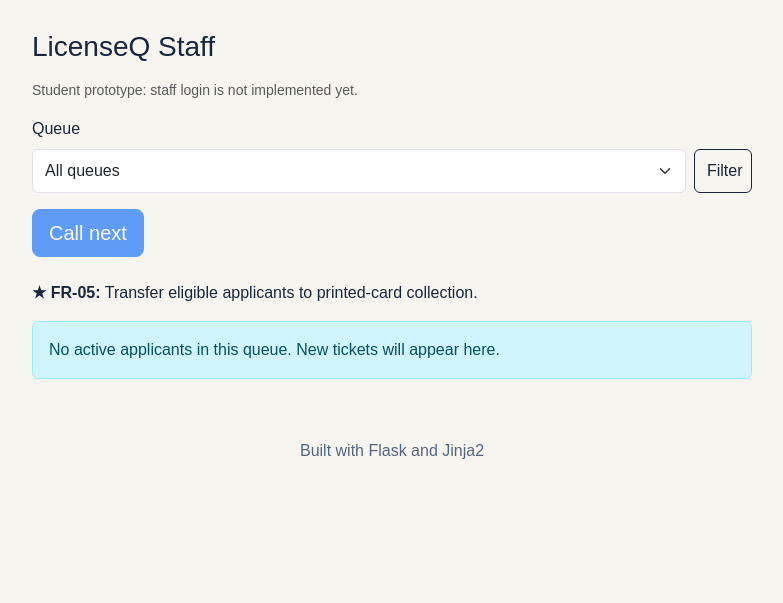
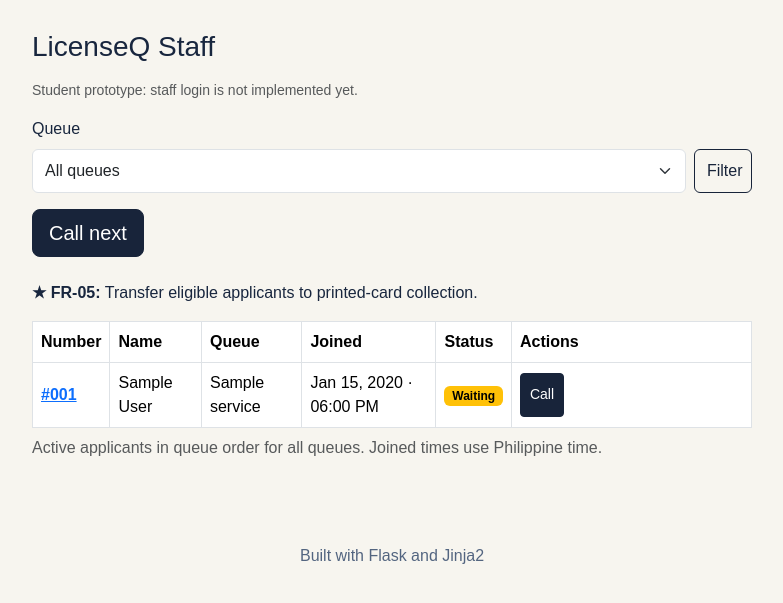
Before and after one commit to gaynethacol/CCC181, a Flask app: page /staff in a window 1280 px wide. Shown: the part 102-705 px from the top of the page, without its empty margins (248-1031 px from the left). Run offline with Flask 3, Linux system fonts and the light colour scheme; tables that the repository leaves empty hold one stand-in row (values such as "Sample post"); parts of the project's set-up code (start-up, migrations or seed data) failed here and were passed over.

Commit message:
Store queue tickets and staff actions in PostgreSQL (#3)

```diff
--- a/app.py
+++ b/app.py
@@ -1,13 +1,18 @@
-"""LicenseQ: a student driver's licensing queue prototype."""
+"""LicenseQ: a driver's licensing queue prototype."""
 
 import os
+from datetime import datetime, timezone
+from zoneinfo import ZoneInfo
 
 from dotenv import load_dotenv
 from flask import (
     Flask, abort, flash, redirect,
-    render_template, request, url_for
+    render_template, request, url_for,
 )
 from flask_migrate import Migrate
+from sqlalchemy import and_, func, or_, select
+from sqlalchemy.exc import IntegrityError
+from sqlalchemy.orm import joinedload
 
 from models import db, User, Service, Ticket
 
@@ -24,37 +29,24 @@ db.init_app(app)
 migrate = Migrate(app, db)
 
 
-# Temporary sample services until the database migration is complete.
-SERVICES = [
-    {"id": 1, "name": "Application and Testing"},
-    {"id": 2, "name": "Printed-Card Collection"},
-]
+@app.template_filter("manila_time")
+def manila_time(value):
+    if value is None:
+        return "—"
 
-# Temporary in-memory tickets; database storage comes in a later step.
-TICKETS = []
+    return value.astimezone(
+        ZoneInfo("Asia/Manila")
+    ).strftime("%b %d, %Y · %I:%M %p")
 
 
-def queue_order(item):
-    return item.get("queue_order", item["number"])
-
-
-def next_queue_order():
-    return max(
-        (queue_order(item) for item in TICKETS),
-        default=0,
-    ) + 1
+def all_services():
+    return db.session.scalars(
+        select(Service).order_by(Service.id)
+    ).all()
 
 
 def find_ticket(ticket_id):
-    current = next(
-        (item for item in TICKETS if item["number"] == ticket_id),
-        None,
-    )
-
-    if current is None:
-        abort(404)
-
-    return current
+    return db.get_or_404(Ticket, ticket_id)
 
 
 def selected_service(raw_value):
@@ -66,26 +58,79 @@ def selected_service(raw_value):
     except (TypeError, ValueError):
         abort(400)
 
-    if service_id not in [service["id"] for service in SERVICES]:
+    if db.session.get(Service, service_id) is None:
         abort(400)
 
     return service_id
 
 
 def people_ahead(current):
-    return sum(
-        1 for item in TICKETS
-        if item["service_id"] == current["service_id"]
-        and item["status"] == "waiting"
-        and queue_order(item) < queue_order(current)
+    return db.session.scalar(
+        select(func.count(Ticket.id)).where(
+            Ticket.service_id == current.service_id,
+            Ticket.status == "waiting",
+            or_(
+                Ticket.queued_at < current.queued_at,
+                and_(
+                    Ticket.queued_at == current.queued_at,
+                    Ticket.id < current.id,
+                ),
+            ),
+        )
     )
 
 
-def ticket_service(current):
-    return next(
-        service for service in SERVICES
-        if service["id"] == current["service_id"]
+def first_waiting(service_id=None):
+    statement = select(Ticket).where(
+        Ticket.status == "waiting"
     )
+
+    if service_id is not None:
+        statement = statement.where(
+            Ticket.service_id == service_id
+        )
+
+    return db.session.scalar(
+        statement.order_by(
+            Ticket.queued_at,
+            Ticket.id,
+        ).limit(1)
+    )
+
+
+def has_called(service_id=None):
+    statement = select(Ticket.id).where(
+        Ticket.status == "called"
+    )
+
+    if service_id is not None:
+        statement = statement.where(
+            Ticket.service_id == service_id
+        )
+
+    return db.session.scalar(statement.limit(1)) is not None
+
+
+def lock_queue_changes():
+    # Serialize staff queue changes using the service rows.
+    db.session.scalars(
+        select(Service)
+        .order_by(Service.id)
+        .with_for_update()
+    ).all()
+
+
+def save_change():
+    try:
+        db.session.commit()
+        return True
+    except IntegrityError:
+        db.session.rollback()
+        flash(
+            "The change could not be saved. Refresh and try again.",
+            "danger",
+        )
+        return False
 
 
 @app.get("/")
@@ -97,7 +142,7 @@ def index():
 def join_form():
     return render_template(
         "join.html",
-        services=SERVICES,
+        services=all_services(),
         form={},
         errors={},
     )
@@ -128,7 +173,13 @@ def join():
             "Enter an 11-digit mobile number starting with 09."
         )
 
-    if service_id not in [service["id"] for service in SERVICES]:
+    service = (
+        db.session.get(Service, service_id)
+        if service_id is not None
+        else None
+    )
+
+    if service is None:
         errors["service_id"] = "Choose a queue."
 
     if errors:
@@ -136,31 +187,48 @@ def join():
 
         return render_template(
             "join.html",
-            services=SERVICES,
+            services=all_services(),
             form=form,
             errors=errors,
         ), 400
 
-    number = max(
-        (item["number"] for item in TICKETS),
-        default=0,
-    ) + 1
+    applicant = User(
+        name=name,
+        contact_number=contact_number,
+    )
 
-    TICKETS.append({
-        "number": number,
-        "name": name,
-        "contact_number": contact_number,
-        "service_id": service_id,
-        "status": "waiting",
-        "queue_order": next_queue_order(),
-    })
+    current = Ticket(
+        user=applicant,
+        service=service,
+        status="waiting",
+    )
+
+    db.session.add(current)
+
+    try:
+        db.session.commit()
+    except IntegrityError:
+        db.session.rollback()
+        flash(
+            "Your ticket could not be saved. Check your details and retry.",
+            "danger",
+        )
+
+        return render_template(
+            "join.html",
+            services=all_services(),
+            form=form,
+            errors={},
+        ), 409
 
     flash(
-        f"You joined the queue. Your ticket is #{number}.",
+        f"You joined the queue. Your ticket is #{current.id}.",
         "success",
     )
 
-    return redirect(url_for("ticket", ticket_id=number))
+    return redirect(
+        url_for("ticket", ticket_id=current.id)
+    )
 
 
 @app.get("/queue/<int:ticket_id>")
@@ -170,7 +238,7 @@ def ticket(ticket_id):
     return render_template(
         "ticket.html",
         ticket=current,
-        service=ticket_service(current),
+        service=current.service,
         ahead=people_ahead(current),
     )
 
@@ -178,34 +246,41 @@ def ticket(ticket_id):
 @app.get("/queue/<int:ticket_id>/status.json")
 def ticket_status(ticket_id):
     current = find_ticket(ticket_id)
-    service = ticket_service(current)
 
     return {
-        "status": current["status"],
+        "status": current.status,
         "ahead": people_ahead(current),
-        "service": service["name"],
-    }
+        "service": current.service.name,
+    }, 200, {"Cache-Control": "no-store"}
 
 
 @app.post("/queue/<int:ticket_id>/leave")
 def leave_queue(ticket_id):
+    lock_queue_changes()
     current = find_ticket(ticket_id)
 
-    if current["status"] not in ("waiting", "called"):
+    if current.status != "waiting":
+        db.session.rollback()
         flash(
-            "This ticket is no longer in the active queue.",
+            "Only a waiting ticket can leave the queue.",
             "warning",
         )
-        return redirect(url_for("ticket", ticket_id=ticket_id))
+        return redirect(
+            url_for("ticket", ticket_id=ticket_id)
+        )
 
-    current["status"] = "no-show"
+    current.status = "left"
 
-    flash(
-        f"You left the queue. Ticket #{ticket_id} is no longer active.",
-        "success",
+    if save_change():
+        flash(
+            f"You left the queue. Ticket #{ticket_id} is no longer active.",
+            "success",
+        )
+        return redirect(url_for("index"))
+
+    return redirect(
+        url_for("ticket", ticket_id=ticket_id)
     )
-
-    return redirect(url_for("index"))
 
 
 @app.get("/staff")
@@ -214,29 +289,41 @@ def staff_dashboard():
         request.args.get("service_id")
     )
 
-    queue = [
-        item for item in TICKETS
-        if item["status"] in ("waiting", "called")
-        and (
-            service_id is None
-            or item["service_id"] == service_id
+    statement = (
+        select(Ticket)
+        .options(
+            joinedload(Ticket.user),
+            joinedload(Ticket.service),
         )
-    ]
+        .where(Ticket.status.in_(("waiting", "called")))
+    )
 
-    queue.sort(key=queue_order)
+    if service_id is not None:
+        statement = statement.where(
+            Ticket.service_id == service_id
+        )
+
+    queue = db.session.scalars(
+        statement.order_by(
+            Ticket.queued_at,
+            Ticket.id,
+        )
+    ).all()
+
+    services = all_services()
 
     return render_template(
         "staff.html",
         queue=queue,
-        services=SERVICES,
+        services=services,
         names={
-            service["id"]: service["name"]
-            for service in SERVICES
+            service.id: service.name
+            for service in services
         },
         selected=service_id,
         can_call=(
-            any(item["status"] == "waiting" for item in queue)
-            and not any(item["status"] == "called" for item in queue)
+            any(item.status == "waiting" for item in queue)
+            and not any(item.status == "called" for item in queue)
         ),
     )
 
@@ -247,29 +334,32 @@ def call_next():
         request.form.get("service_id")
     )
 
-    queue = [
-        item for item in TICKETS
-        if service_id is None or item["service_id"] == service_id
-    ]
+    lock_queue_changes()
 
-    if any(item["status"] == "called" for item in queue):
-        flash("Resolve the currently called ticket first.", "warning")
+    if has_called(service_id):
+        db.session.rollback()
+        flash(
+            "Resolve the currently called ticket first.",
+            "warning",
+        )
     else:
-        waiting = [
-            item for item in queue
-            if item["status"] == "waiting"
-        ]
+        current = first_waiting(service_id)
 
-        if waiting:
-            current = min(waiting, key=queue_order)
-            current["status"] = "called"
-
+        if current is None:
+            db.session.rollback()
             flash(
-                f"Calling ticket #{current['number']}.",
+                "No applicants are waiting in this queue.",
                 "info",
             )
         else:
-            flash("No applicants are waiting in this queue.", "info")
+            current.status = "called"
+            current.called_at = datetime.now(timezone.utc)
+
+            if save_change():
+                flash(
+                    f"Calling ticket #{current.id}.",
+                    "info",
+                )
 
     return redirect(
         url_for("staff_dashboard", service_id=service_id)
@@ -278,116 +368,121 @@ def call_next():
 
 @app.post("/staff/tickets/<int:ticket_id>/<action>")
 def staff_action(ticket_id, action):
-    if action not in ("call", "serve", "no-show", "requeue", "transfer"):
+    if action not in (
+        "call", "serve", "no-show", "requeue", "transfer"
+    ):
         abort(404)
-
-    current = find_ticket(ticket_id)
 
     service_id = selected_service(
         request.form.get("service_id")
     )
+
+    lock_queue_changes()
+    current = find_ticket(ticket_id)
 
     def back():
         return redirect(
             url_for("staff_dashboard", service_id=service_id)
         )
 
-    if current["status"] not in ("waiting", "called"):
-        flash("This ticket is no longer active.", "warning")
+    def reject(message):
+        db.session.rollback()
+        flash(message, "warning")
         return back()
 
+    if current.status not in ("waiting", "called"):
+        return reject("This ticket is no longer active.")
+
     if action == "call":
-        if current["status"] != "waiting":
-            flash("This ticket has already been called.", "warning")
-            return back()
+        if current.status != "waiting":
+            return reject("This ticket has already been called.")
 
-        same_queue = [
-            item for item in TICKETS
-            if item["service_id"] == current["service_id"]
-        ]
+        if has_called(current.service_id):
+            return reject(
+                "Resolve the called ticket in this queue first."
+            )
 
-        if any(item["status"] == "called" for item in same_queue):
-            flash(
-                "Resolve the called ticket in this queue first.",
-                "warning",
-            )
-            return back()
+        first = first_waiting(current.service_id)
 
-        first = min(
-            (
-                item for item in same_queue
-                if item["status"] == "waiting"
-            ),
-            key=queue_order,
-        )
+        if first is None or first.id != current.id:
+            return reject("Call the first waiting applicant first.")
 
-        if first["number"] != ticket_id:
-            flash("Call the first waiting applicant first.", "warning")
-            return back()
-
-        current["status"] = "called"
-        flash(f"Calling ticket #{ticket_id}.", "info")
+        current.status = "called"
+        current.called_at = datetime.now(timezone.utc)
+        message = f"Calling ticket #{ticket_id}."
 
     elif action in ("serve", "no-show"):
-        if current["status"] != "called":
-            flash(
-                "Call this applicant before updating the outcome.",
-                "warning",
+        if current.status != "called":
+            return reject(
+                "Call this applicant before updating the outcome."
             )
-            return back()
 
-        current["status"] = (
+        current.status = (
             "served" if action == "serve" else "no-show"
         )
 
-        flash(
-            f"Ticket #{ticket_id} marked {current['status']}.",
-            "info",
+        if action == "serve":
+            current.served_at = datetime.now(timezone.utc)
+
+        message = (
+            f"Ticket #{ticket_id} marked {current.status}."
         )
 
     elif action == "requeue":
-        if current["status"] != "called":
-            flash(
-                "Only a called applicant can be moved to the end.",
-                "warning",
+        if current.status != "called":
+            return reject(
+                "Only a called applicant can be moved to the end."
             )
-            return back()
 
         if request.form.get("confirm") != "yes":
-            flash("Confirm the move before continuing.", "warning")
-            return back()
+            return reject("Confirm the move before continuing.")
 
-        current["queue_order"] = next_queue_order()
-        current["status"] = "waiting"
+        current.queued_at = datetime.now(timezone.utc)
+        current.called_at = None
+        current.served_at = None
+        current.status = "waiting"
 
-        flash(
-            f"Ticket #{ticket_id} moved to the end of its queue.",
-            "info",
+        message = (
+            f"Ticket #{ticket_id} moved to the end of its queue."
         )
 
-    elif action == "transfer":
-        if current["service_id"] != 1 or current["status"] != "called":
-            flash(
-                "Call an application-stage ticket before transferring.",
-                "warning",
+    else:
+        if (
+            current.service.name != "Application and Testing"
+            or current.status != "called"
+        ):
+            return reject(
+                "Call an application-stage ticket before transferring."
             )
-            return back()
 
         if request.form.get("confirm") != "yes":
-            flash(
-                "Confirm eligibility before transferring.",
-                "warning",
+            return reject(
+                "Confirm eligibility before transferring."
             )
-            return back()
 
-        current["queue_order"] = next_queue_order()
-        current["service_id"] = 2
-        current["status"] = "waiting"
+        destination = db.session.scalar(
+            select(Service).where(
+                Service.name == "Printed-Card Collection"
+            )
+        )
 
-        flash(
-            f"Ticket #{ticket_id} transferred to card collection.",
-            "success",
+        if destination is None:
+            return reject(
+                "The printed-card collection queue is unavailable."
+            )
+
+        current.service = destination
+        current.queued_at = datetime.now(timezone.utc)
+        current.called_at = None
+        current.served_at = None
+        current.status = "waiting"
+
+        message = (
+            f"Ticket #{ticket_id} transferred to card collection."
         )
+
+    if save_change():
+        flash(message, "info")
 
     return back()
 
--- a/templates/staff.html
+++ b/templates/staff.html
@@ -12,7 +12,6 @@
 <form method="get"
       action="{{ url_for('staff_dashboard') }}"
       class="mb-3">
-
   <label for="service-filter" class="form-label">Queue</label>
 
   <div class="d-flex gap-2">
@@ -38,7 +37,6 @@
 <form method="post"
       action="{{ url_for('call_next') }}"
       class="mb-4">
-
   <input type="hidden"
          name="service_id"
          value="{{ selected if selected is not none else '' }}">
@@ -61,6 +59,7 @@
     <caption>
       Active applicants in queue order for
       {{ names[selected] if selected is not none else "all queues" }}.
+      Joined times use Philippine time.
     </caption>
 
     <thead>
@@ -68,6 +67,7 @@
         <th scope="col">Number</th>
         <th scope="col">Name</th>
         <th scope="col">Queue</th>
+        <th scope="col">Joined</th>
         <th scope="col">Status</th>
         <th scope="col">Actions</th>
       </tr>
@@ -77,13 +77,14 @@
       {% for item in queue %}
       <tr>
         <th scope="row">
-          <a href="{{ url_for('ticket', ticket_id=item.number) }}">
-            #{{ "%03d"|format(item.number) }}
+          <a href="{{ url_for('ticket', ticket_id=item.id) }}">
+            #{{ "%03d"|format(item.id) }}
           </a>
         </th>
 
-        <td>{{ item.name }}</td>
-        <td>{{ names[item.service_id] }}</td>
+        <td>{{ item.user.name }}</td>
+        <td>{{ item.service.name }}</td>
+        <td>{{ item.created_at|manila_time }}</td>
 
         <td>
           <span class="badge {{ 'text-bg-warning' if item.status == 'waiting' else 'text-bg-primary' }}">
@@ -93,52 +94,53 @@
 
         <td style="min-width: 240px;">
           {% if item.status == "waiting" %}
-
           <form method="post"
-                action="{{ url_for('staff_action', ticket_id=item.number, action='call') }}">
-            <input type="hidden" name="service_id"
+                action="{{ url_for('staff_action', ticket_id=item.id, action='call') }}">
+            <input type="hidden"
+                   name="service_id"
                    value="{{ selected if selected is not none else '' }}">
 
             <button class="btn btn-sm btn-primary"
                     type="submit"
-                    aria-label="Call ticket {{ item.number }}">
+                    aria-label="Call ticket {{ item.id }}">
               Call
             </button>
           </form>
 
           {% elif item.status == "called" %}
-
           <div class="d-flex flex-wrap gap-2 mb-3">
             <form method="post"
-                  action="{{ url_for('staff_action', ticket_id=item.number, action='serve') }}">
-              <input type="hidden" name="service_id"
+                  action="{{ url_for('staff_action', ticket_id=item.id, action='serve') }}">
+              <input type="hidden"
+                     name="service_id"
                      value="{{ selected if selected is not none else '' }}">
 
               <button class="btn btn-sm btn-success"
                       type="submit"
-                      aria-label="Mark ticket {{ item.number }} as served">
+                      aria-label="Mark ticket {{ item.id }} as served">
                 Serve
               </button>
             </form>
 
             <form method="post"
-                  action="{{ url_for('staff_action', ticket_id=item.number, action='no-show') }}">
-              <input type="hidden" name="service_id"
+                  action="{{ url_for('staff_action', ticket_id=item.id, action='no-show') }}">
+              <input type="hidden"
+                     name="service_id"
                      value="{{ selected if selected is not none else '' }}">
 
               <button class="btn btn-sm btn-outline-danger"
                       type="submit"
-                      aria-label="Mark ticket {{ item.number }} as no-show">
+                      aria-label="Mark ticket {{ item.id }} as no-show">
                 No-show
               </button>
             </form>
           </div>
 
           <form method="post"
-                action="{{ url_for('staff_action', ticket_id=item.number, action='requeue') }}"
+                action="{{ url_for('staff_action', ticket_id=item.id, action='requeue') }}"
                 class="mb-3">
-
-            <input type="hidden" name="service_id"
+            <input type="hidden"
+                   name="service_id"
                    value="{{ selected if selected is not none else '' }}">
 
             <div class="form-check mb-2">
@@ -146,27 +148,27 @@
                      type="checkbox"
                      name="confirm"
                      value="yes"
-                     id="requeue-{{ item.number }}"
+                     id="requeue-{{ item.id }}"
                      required>
 
               <label class="form-check-label small"
-                     for="requeue-{{ item.number }}">
-                Confirm moving #{{ item.number }} to the end.
+                     for="requeue-{{ item.id }}">
+                Confirm moving #{{ item.id }} to the end.
               </label>
             </div>
 
             <button class="btn btn-sm btn-outline-secondary"
                     type="submit"
-                    aria-label="Move absent ticket {{ item.number }} to the end">
+                    aria-label="Move absent ticket {{ item.id }} to the end">
               Absent — move to end
             </button>
           </form>
 
-          {% if item.service_id == 1 %}
+          {% if item.service.name == "Application and Testing" %}
           <form method="post"
-                action="{{ url_for('staff_action', ticket_id=item.number, action='transfer') }}">
-
-            <input type="hidden" name="service_id"
+                action="{{ url_for('staff_action', ticket_id=item.id, action='transfer') }}">
+            <input type="hidden"
+                   name="service_id"
                    value="{{ selected if selected is not none else '' }}">
 
             <div class="form-check mb-2">
@@ -174,11 +176,11 @@
                      type="checkbox"
                      name="confirm"
                      value="yes"
-                     id="transfer-{{ item.number }}"
+                     id="transfer-{{ item.id }}"
                      required>
 
               <label class="form-check-label small"
-                     for="transfer-{{ item.number }}">
+                     for="transfer-{{ item.id }}">
                 Staff confirm this applicant is eligible
                 for card collection.
               </label>
@@ -186,7 +188,7 @@
 
             <button class="btn btn-sm btn-outline-primary"
                     type="submit"
-                    aria-label="Transfer ticket {{ item.number }} to printed-card collection">
+                    aria-label="Transfer ticket {{ item.id }} to printed-card collection">
               ★ Transfer to card collection
             </button>
           </form>
```
